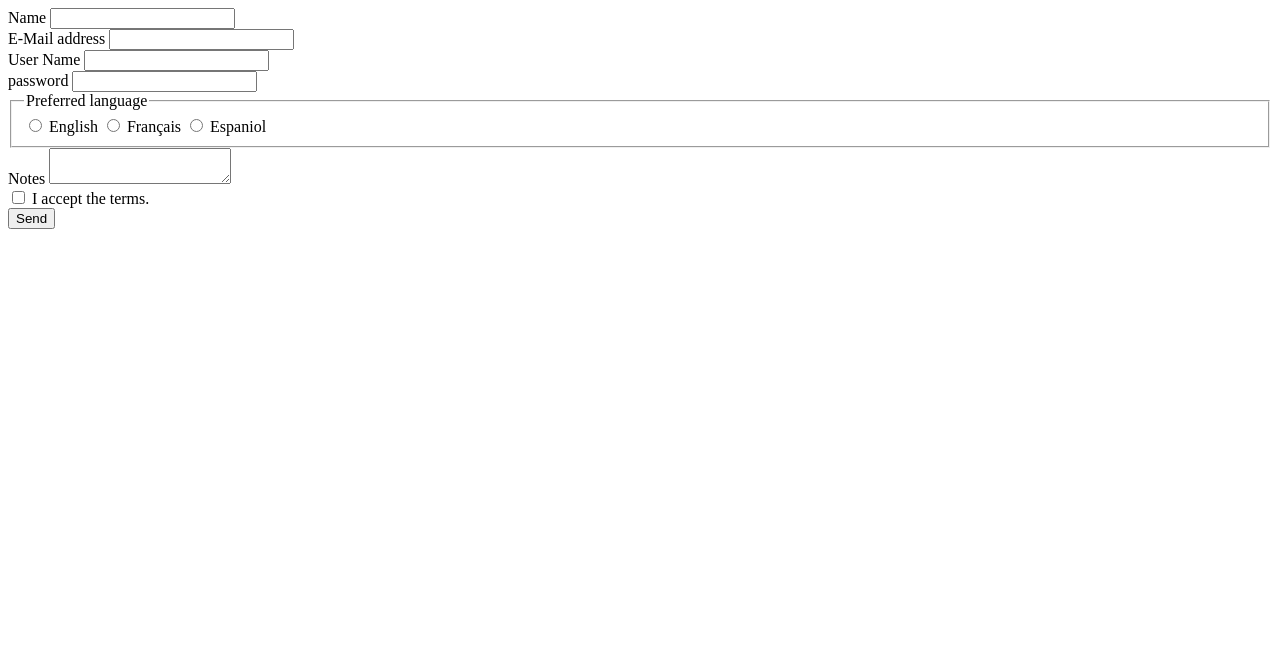
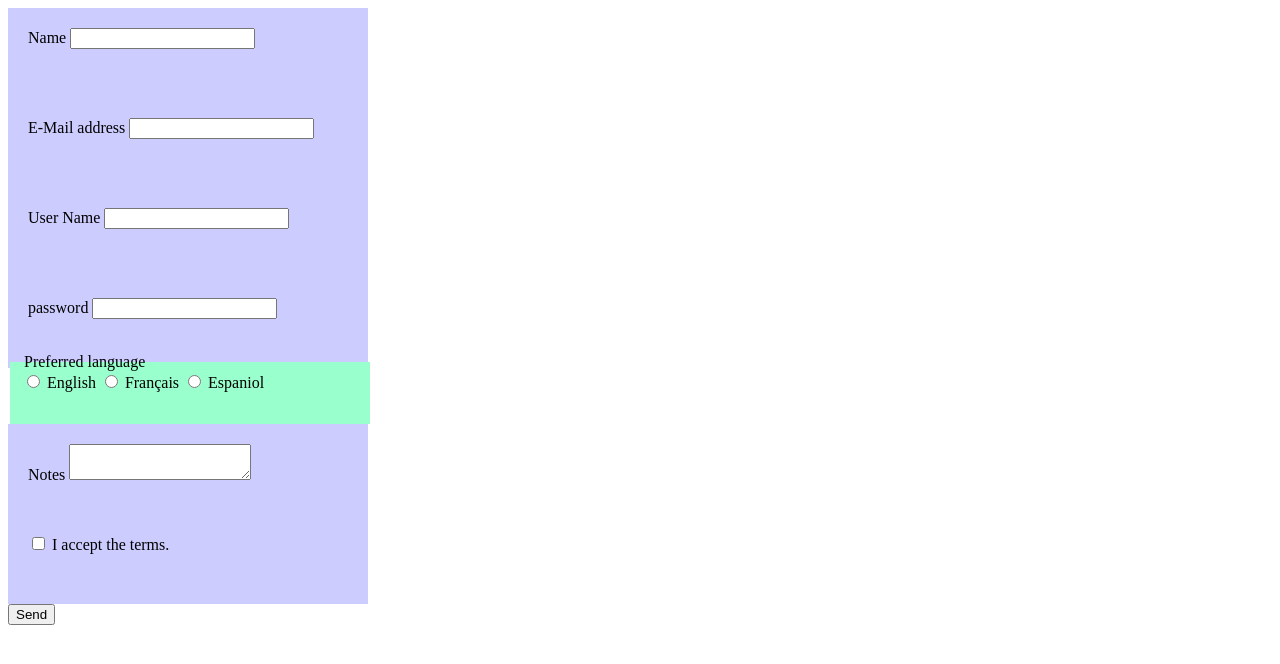
Before and after one commit to jasp0003/assignments, a PHP site: page / in a window 1280 px wide. Shown: the top 664 px of the page. Run offline with PHP 8.4, Linux system fonts and the light colour scheme.

Commit message:
added final designed css

```diff
--- a/mtm1531/assignment-3/css/general.css
+++ b/mtm1531/assignment-3/css/general.css
@@ -1,6 +1,35 @@
 @charset "utf-8";
+
+html
+body
+
+div{
+	background-color: #CCF;
+	width: 320px;
+	height:50px;
+	margin: 0px;
+	padding:20px;
+
+}
+
 .error{
 	font-size:18px;
 	color:#F00;
 }
+
+fieldset{
+	width:336px;
+	background-color:#9FC;
+	height:60px;
+	margin-bottom:0px;
+	margin-top:-15px;
+	padding-top: 1px;
+
+	border: 0;
+
+
+}
+.txt{
+margin-top:1em;
+}
 /* CSS Document */
--- a/mtm1531/assignment-3/includes/form-processor.php
+++ b/mtm1531/assignment-3/includes/form-processor.php
@@ -39,7 +39,7 @@ if($_SERVER['REQUEST_METHOD']== 'POST') {
 	  }
 	  if (empty($errors)) {
     $display_thanks = true;
-    mail($email, 'Thanks for registering', 'Thanks for registering', "From: Prabhjot Jaspal <jasp0003@algonquinlive.com>\r\n");
+    mail($email, 'Thanks for registering', 'Thanks for registering', 'From: Prabhjot Jaspal <jasp0003@algonquinlive.com>\r\n');
   }
 
 }
--- a/mtm1531/assignment-3/index.php
+++ b/mtm1531/assignment-3/index.php
@@ -44,7 +44,7 @@ require_once 'includes/form-processor.php';
 </div>
 
 <fieldset>
-    <legend>Preferred language</legend>
+    <legend class="txt">Preferred language</legend>
     <?php if (isset($errors['language'])) : ?><strong>Select your preferred language</strong><?php endif; ?>
     <input type="radio" id="lang-en" name="language" value="en"<?php if ($language == 'en') { echo ' checked'; } ?>>
     <label for="lang-en">English</label>
@@ -55,7 +55,7 @@ require_once 'includes/form-processor.php';
   </fieldset>
 
 <div>
-<label for="notes">Notes<?php if(isset($errors['notes'])): ?><strong class="error">Your note must be 5 to 100 characters long.</strong><?php endif;?></label>
+<label for="notes">Notes</label>
 <textarea id="notes" name="notes" ><?php echo $notes;?></textarea>
 </div>
 
```
